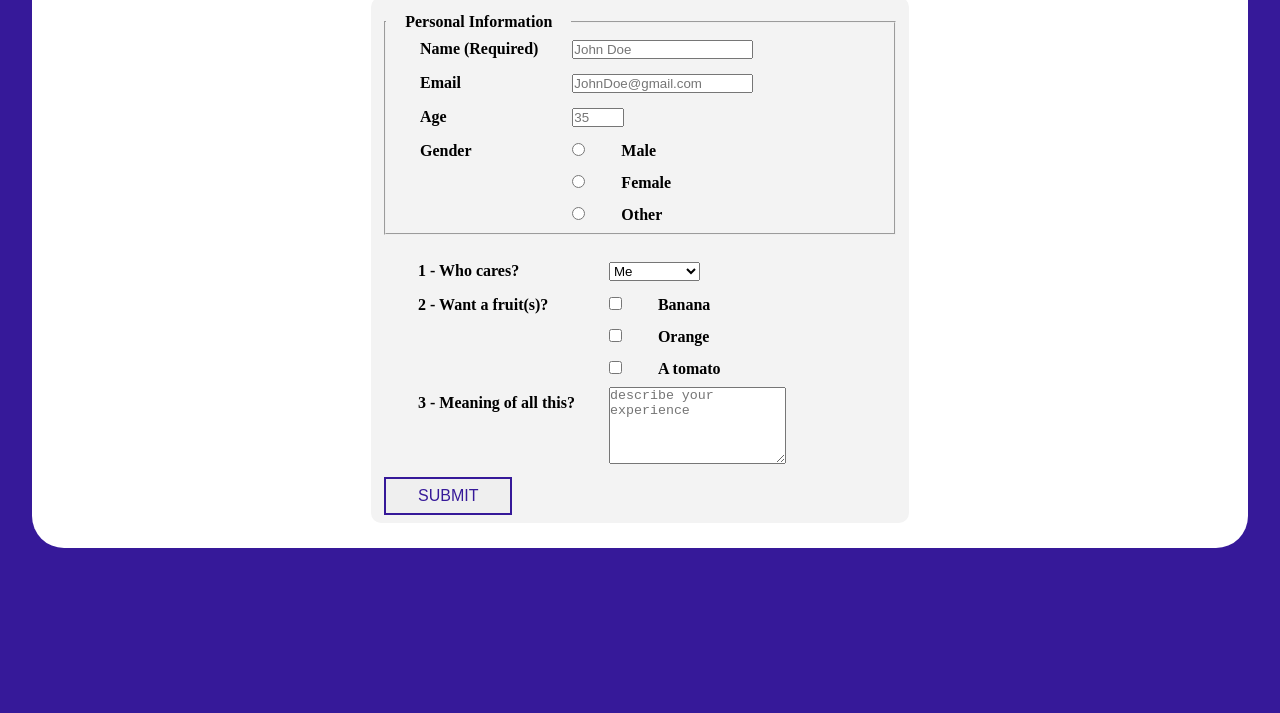
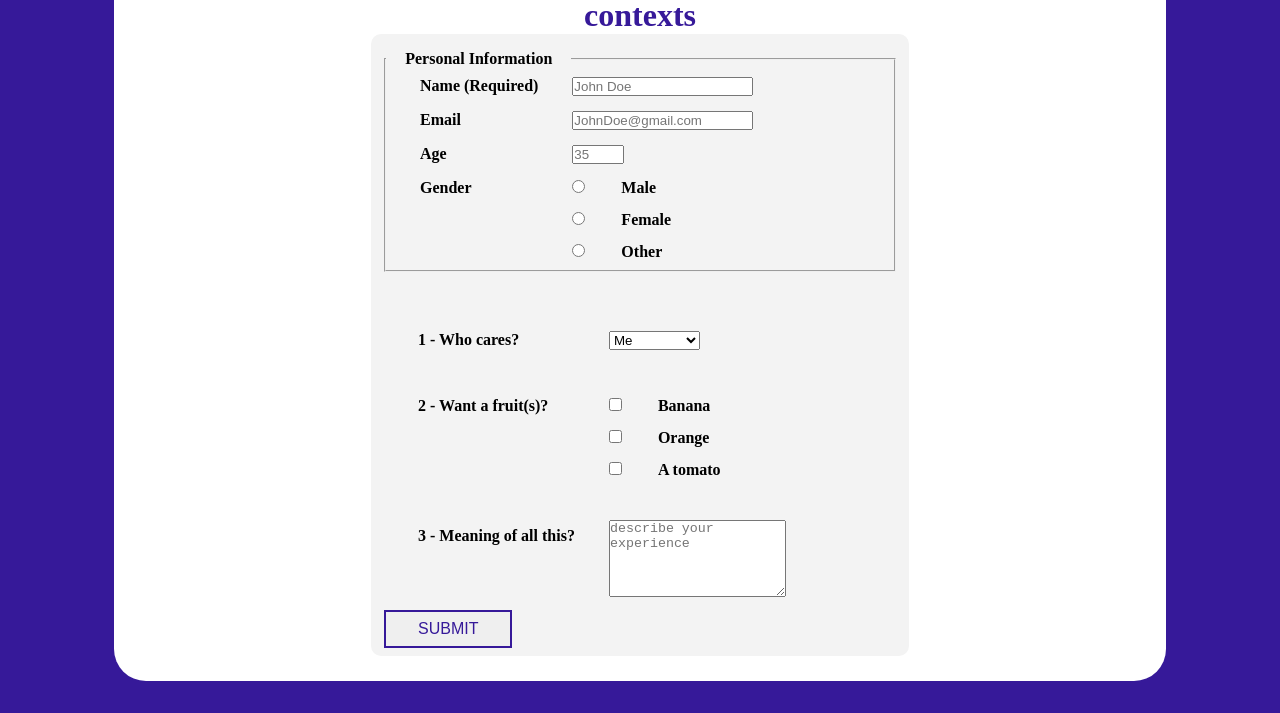
Before and after one commit to LaurentLabine/fcc-reswebdes-survey-form, a plain HTML site: page index.html in a window 1280 px wide. Shown: the part 172-885 px from the top of the page. Before the commit the page ends 800 px from the top, so only its background shows below. Drawn offline with Linux system fonts and the light colour scheme.

Commit message:
beautified html and added spaces between lines.

```diff
--- a/index.html
+++ b/index.html
@@ -16,11 +16,12 @@
     <meta name="author" content="Laurent Labine" />
     <link rel="stylesheet" href="stylesheet.css" />
     <link href="https://fonts.googleapis.com/css?family=Dosis|Lato|Oswald|Pacifico|Roboto" rel="stylesheet" />
-    <script src="https://cdn.freecodecamp.org/testable-projects-fcc/v1/bundle.js"></script>
+
 </head>
 
 <body>
     <div id="container">
+        <script src="https://cdn.freecodecamp.org/testable-projects-fcc/v1/bundle.js"></script>
         <header id="subheader">
             <h1 id="title">A Random and Exciting Web Form</h1>
             <p id="description">
@@ -34,8 +35,7 @@
                     <table id="personal-information-container">
                         <tr>
                             <td>
-                                <label id="name-label" class="flabel" for="fname">Name (Required)</label
-                  >
+                                <label id="name-label" class="flabel" for="fname">Name (Required)</label>
                             </td>
                             <td>
                                 <input id="name" placeholder="John Doe" required="" />
@@ -43,17 +43,10 @@
                         </tr>
                         <tr>
                             <td>
-                  <label id="email-label" class="flabel" for="email"
-                    >Email</label
-                  >
+                                <label id="email-label" class="flabel" for="email">Email</label>
                             </td>
                             <td>
-                  <input
-                    type="email"
-                    id="email"
-                    placeholder="JohnDoe@gmail.com"
-                    required=""
-                  />
+                                <input type="email" id="email" placeholder="JohnDoe@gmail.com" required="" />
                             </td>
                         </tr>
                         <tr>
--- a/stylesheet.css
+++ b/stylesheet.css
@@ -48,11 +48,17 @@ header {
     padding: 2vw;
     background-color: white;
     border-radius: 2rem;
+    max-width: 1000px;
+    margin: auto;
 }
 
 td {
     vertical-align: top;
     line-height: 2rem;
+}
+
+#survey td {
+    padding-top: 2rem;
 }
 
 legend {
```
Lines whose indentation alone changed are shown as unchanged.
